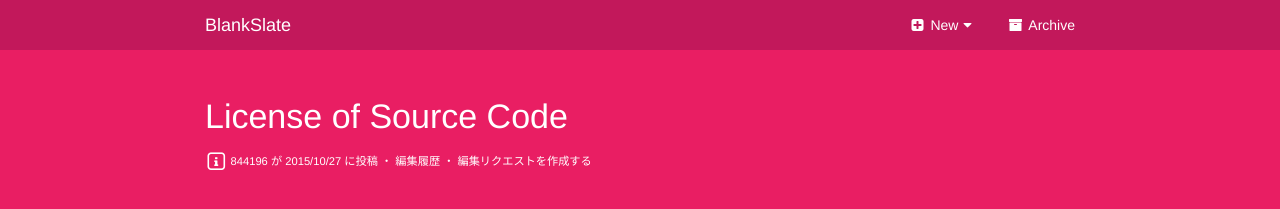
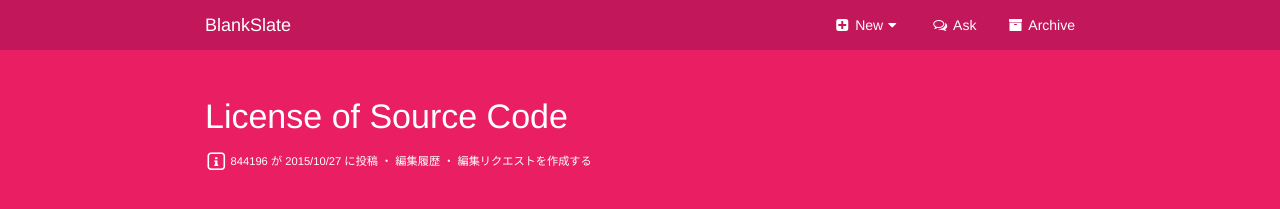
Before and after one commit to 844196/blog, a Jekyll site: the page built from LICENSE.md, in a window 1280 px wide. Shown: the top 209 px of the page. Built offline with Jekyll 4.4.1, drawn with Linux system fonts in a browser that asks for light colours; nearby versions of some CDN libraries; Markdown is read by kramdown in place of the engine named in the settings.

Commit message:
Ask me anythingをnavbarに追加

```diff
--- a/_includes/navbar.html
+++ b/_includes/navbar.html
@@ -26,6 +26,11 @@
           </ul>
         </li>
         <li>
+          <a href="{{ site.github.root }}/{{ site.github.repo }}/issues/new?title=%5BAsk%20me%5D">
+            <i class="fa fa-comments-o fa-fw"></i>&nbsp;Ask
+          </a>
+        </li>
+        <li>
           <a href="/archive.html"><i class="fa fa-archive fa-fw"></i>&nbsp;Archive</a>
         </li>
       </ul>
```
